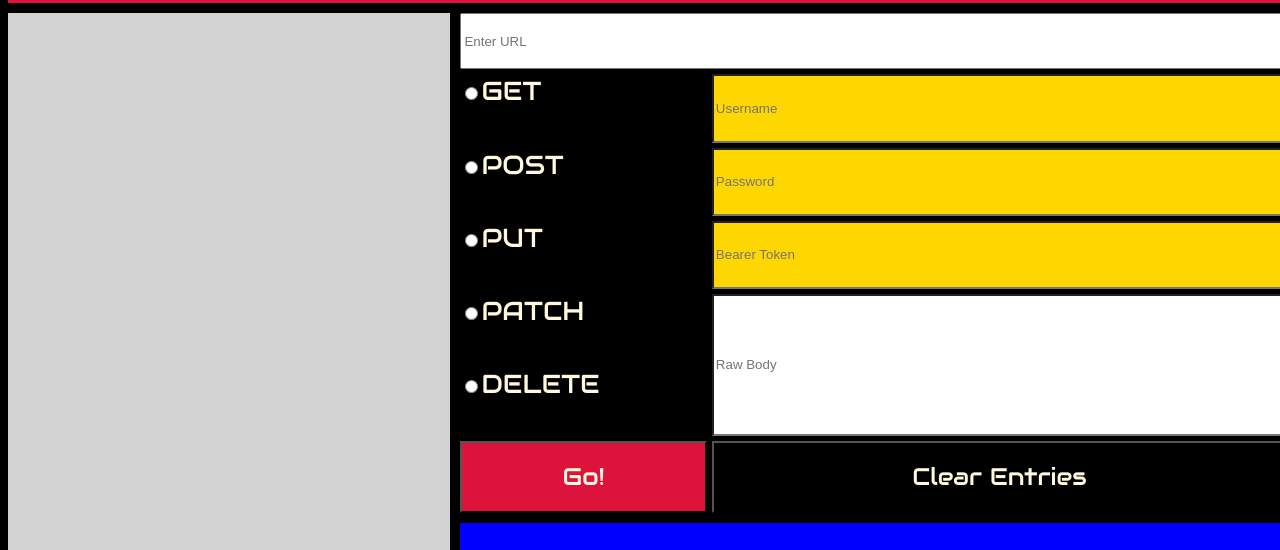
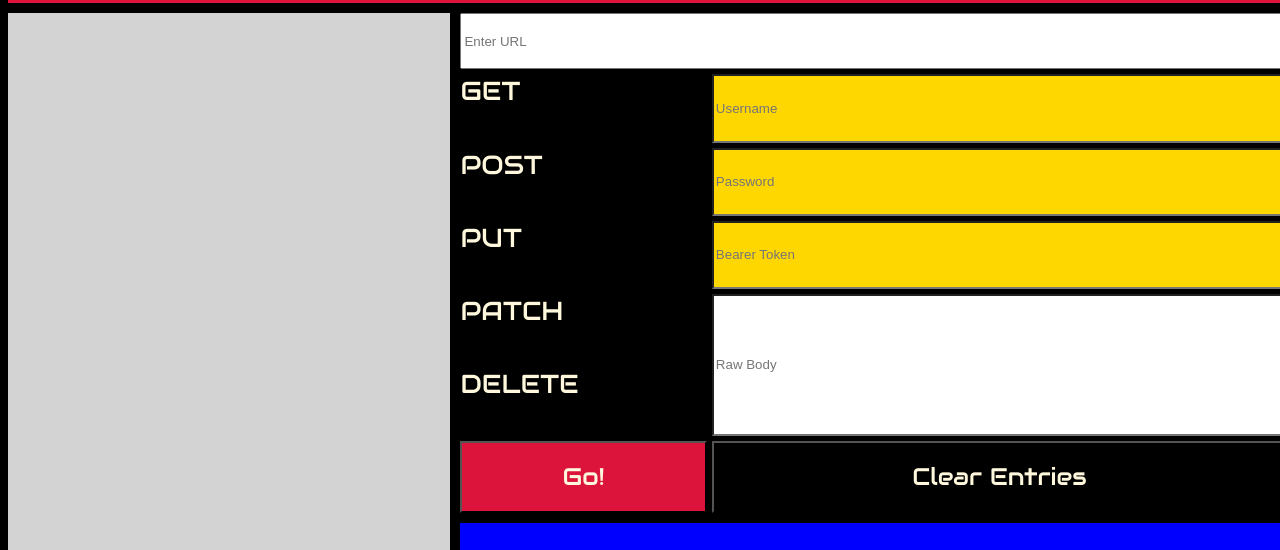
Before and after one commit to okFox/posty-lab, a React app: page / in a window 1280 px wide. Shown: the part 105-655 px from the top of the page. Built offline with nearby package versions, Linux system fonts and the light colour scheme.

Commit message:
removed radio buttons and added color on select

```diff
--- a/src/components/App.css
+++ b/src/components/App.css
@@ -105,6 +105,15 @@ main {
         label {
             color: cornsilk;
             cursor: pointer;
+
+        }
+        input[type="radio"]:checked+label {
+            color: gold;
+            cursor: pointer;
+        }
+
+        input[type="radio"] {
+            display: none;
         }
 
     }
--- a/src/components/Form.js
+++ b/src/components/Form.js
@@ -7,21 +7,20 @@ const Form = ({ url, verb, requestBody, username, password, token, onSubmit, onC
   <form onSubmit={onSubmit} className={styles.form} id={styles.formSection}>
     <input type="text" name="url" placeholder="Enter URL" defaultValue={url} onChange={onChange} />
 
-    <label htmlFor="GET">
-      <input type="radio" name="verb" id="GET" value="GET" checked={verb === 'GET'} onChange={onChange} />GET
-    </label>
-    <label htmlFor="POST">
-      <input type="radio" name="verb" id="POST" value="POST" checked={verb === 'POST'} onChange={onChange} />POST
-    </label>
-    <label htmlFor="PUT">
-      <input type="radio" name="verb" id="PUT" value="PUT" checked={verb === 'PUT'} onChange={onChange} />PUT
-    </label>
-    <label htmlFor="PATCH">
-      <input type="radio" name="verb" id="PATCH" value="PATCH" checked={verb === 'PATCH'} onChange={onChange} />PATCH
-    </label>
-    <label htmlFor="DELETE">
-      <input type="radio" name="verb" id="DELETE" value="DELETE" checked={verb === 'DELETE'} onChange={onChange} />DELETE
-    </label>
+    <input type="radio" name="verb" id="GET" value="GET" checked={verb === 'GET'} onChange={onChange} />
+    <label htmlFor="GET">GET</label>
+
+    <input type="radio" name="verb" id="POST" value="POST" checked={verb === 'POST'} onChange={onChange} />
+    <label htmlFor="POST">POST</label>
+
+    <input type="radio" name="verb" id="PUT" value="PUT" checked={verb === 'PUT'} onChange={onChange} />
+    <label htmlFor="PUT">PUT</label>
+
+    <input type="radio" name="verb" id="PATCH" value="PATCH" checked={verb === 'PATCH'} onChange={onChange} />
+    <label htmlFor="PATCH">PATCH</label>
+
+    <input type="radio" name="verb" id="DELETE" value="DELETE" checked={verb === 'DELETE'} onChange={onChange} />
+    <label htmlFor="DELETE">DELETE</label>
 
     <input type="textarea" name="requestBody" placeholder='Raw Body' defaultValue={requestBody} onChange={onChange} />
     <input type="text" name="username" placeholder="Username" defaultValue={username} onChange={onChange} />
```
